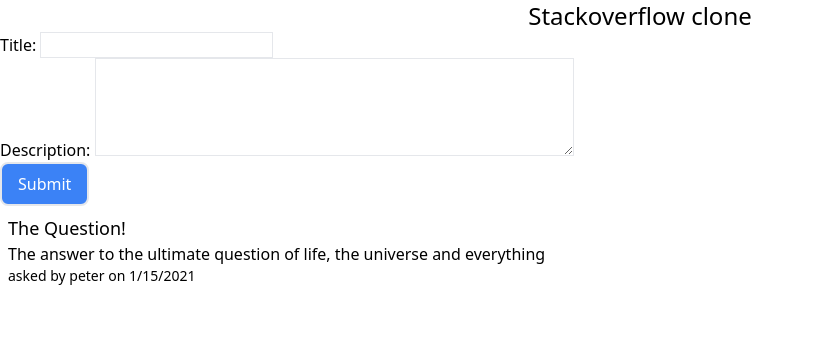
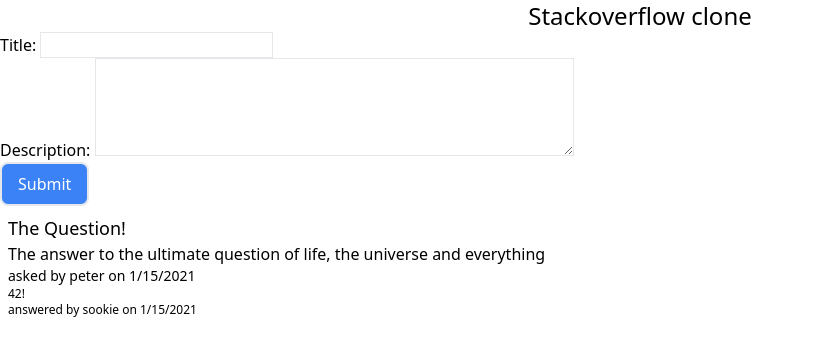
Before and after one commit to phollome/stackoverflow-clone, a React (Create React App) app: page / in a window 1280 px wide. Shown: the top 356 px of the page, without its empty margins (0-814 px from the left). Built offline with nearby package versions, Linux system fonts and the light colour scheme; data requests are answered from the project's data file.

Commit message:
Show answers of question

```diff
--- a/src/App.js
+++ b/src/App.js
@@ -4,12 +4,22 @@
 
 function App() {
   const [questions, setQuestions] = useState([]);
+  const [answers, setAnswers] = useState([]);
 
   useEffect(() => {
     async function makeRequest() {
       const res = await fetch("http://localhost:3001/questions");
       const json = await res.json();
       setQuestions(json);
+    }
+    makeRequest();
+  }, []);
+
+  useEffect(() => {
+    async function makeRequest() {
+      const res = await fetch("http://localhost:3001/answers");
+      const json = await res.json();
+      setAnswers(json);
     }
     makeRequest();
   }, []);
@@ -32,7 +42,7 @@
       </header>
       <main>
         <QuestionForm submit={onSubmit} />
-        <QuestionsList list={questions} />
+        <QuestionsList list={questions} answers={answers} />
       </main>
     </div>
   );
--- a/src/components/QuestionsList.js
+++ b/src/components/QuestionsList.js
@@ -1,10 +1,16 @@
 import PropTypes from "prop-types";
 
 function QuestionsList(props) {
-  const { list } = props;
+  const { list, answers } = props;
+
+  const enhancedList = list.map((item) => {
+    const itemAnswers = answers.filter((elem) => elem.questionId === item.id);
+    return { ...item, answers: itemAnswers };
+  });
+
   return (
     <div className="m-2">
-      {list.map((item) => (
+      {enhancedList.map((item) => (
         <div key={item.id} data-testid="list-item">
           <h2 className="text-lg">{item.title}</h2>
           <p className="text-base">{item.description}</p>
@@ -12,6 +18,17 @@
             asked by {item.author} on{" "}
             {new Date(item.createdAt).toLocaleDateString()}
           </p>
+          <div>
+            {item.answers.map((elem) => (
+              <div key={elem.id}>
+                <p className="text-xs">{elem.text}</p>
+                <p className="text-xs">
+                  answered by {elem.author} on{" "}
+                  {new Date(elem.createdAt).toLocaleDateString()}
+                </p>
+              </div>
+            ))}
+          </div>
         </div>
       ))}
     </div>
@@ -20,10 +37,12 @@
 
 QuestionsList.propTypes = {
   list: PropTypes.array.isRequired,
+  answers: PropTypes.array.isRequired,
 };
 
 QuestionsList.defaultProps = {
   list: [],
+  answers: [],
 };
 
 export default QuestionsList;
--- a/src/db.json
+++ b/src/db.json
@@ -4,8 +4,17 @@
       "id": 1,
       "title": "The Question!",
       "description": "The answer to the ultimate question of life, the universe and everything",
-      "createdAt": "Fri Jan 15 2021 10:12:19 GMT+0100",
+      "createdAt": "Fri, 15 Jan 2021 10:12:19 GMT",
       "author": "peter"
+    }
+  ],
+  "answers": [
+    {
+      "id": 1,
+      "text": "42!",
+      "createdAt": "Fri, 15 Jan 2021 10:12:19 GMT",
+      "author": "sookie",
+      "questionId": 1
     }
   ]
 }
```
Also changed, not shown: 1 other file (tests, documents, lock files or other folders).
